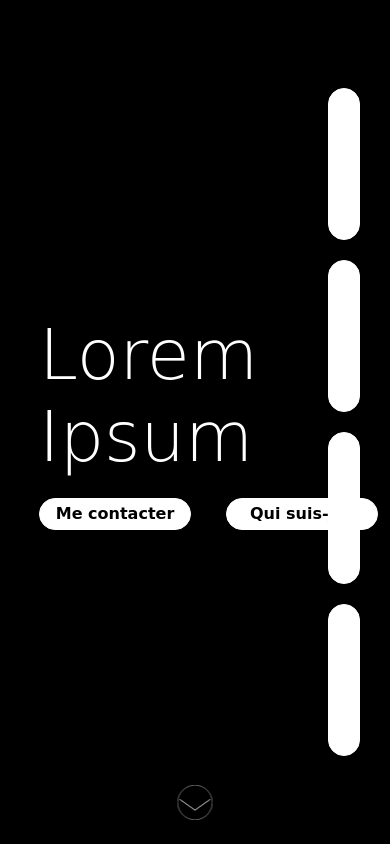
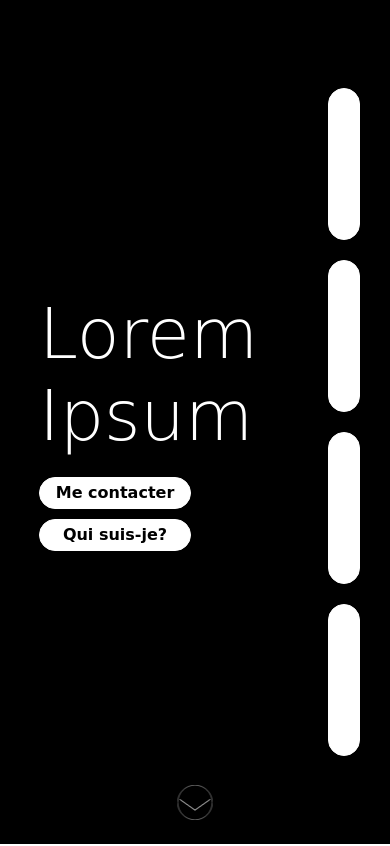
Before and after one commit to Nutz3r/Portfolio, a PHP site: page / in a window 390 px wide. Shown: the top 846 px of the page. Run offline with PHP 8.4, Linux system fonts and the light colour scheme; some web fonts are replaced.

Commit message:
début responsive

```diff
--- a/style.css
+++ b/style.css
@@ -243,3 +243,19 @@ nav h1{
     min-height: 100vh;
     background-color: #c0c0c0;
 }
+
+
+
+/***** 768px *****/
+
+
+@media all and (max-width: 768px){
+
+
+    .choice{
+        display: flex;
+        margin-top: 20px;
+        flex-direction: column;
+        gap: 10px
+    }
+}
```
